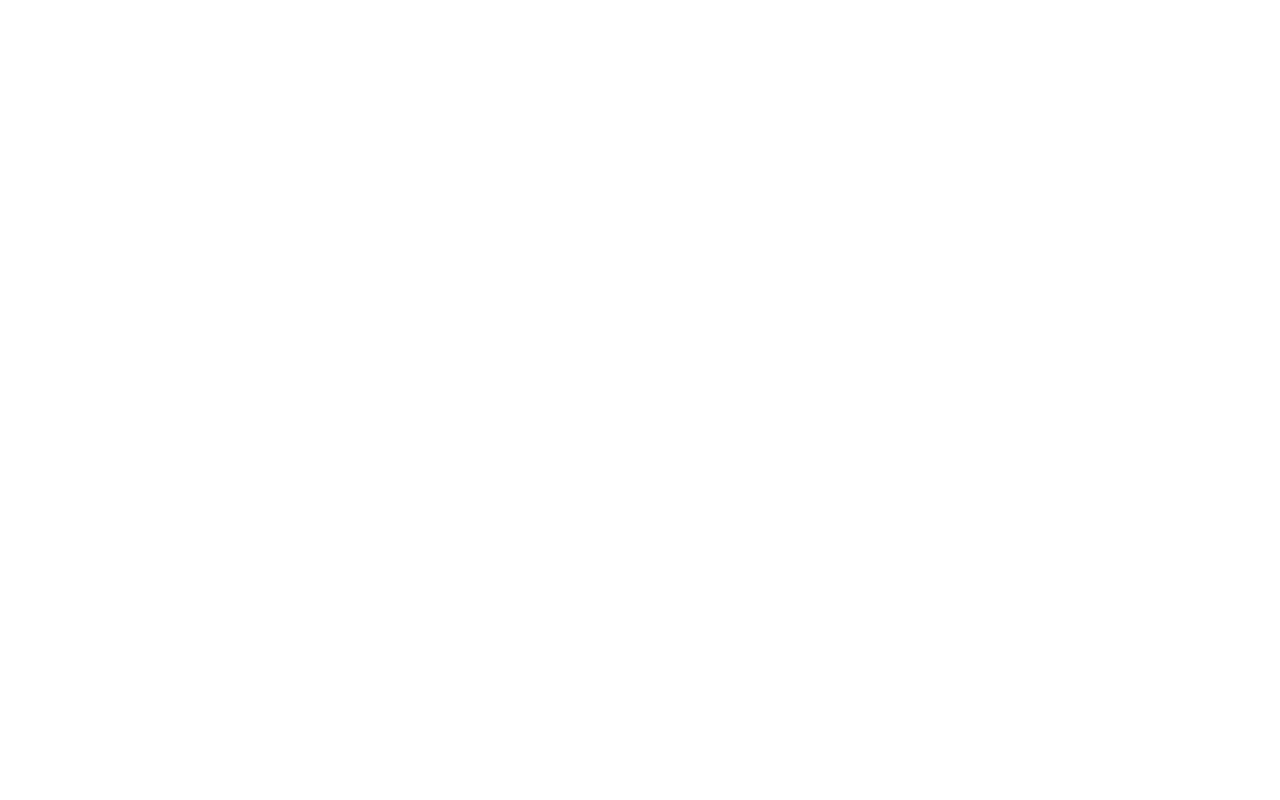
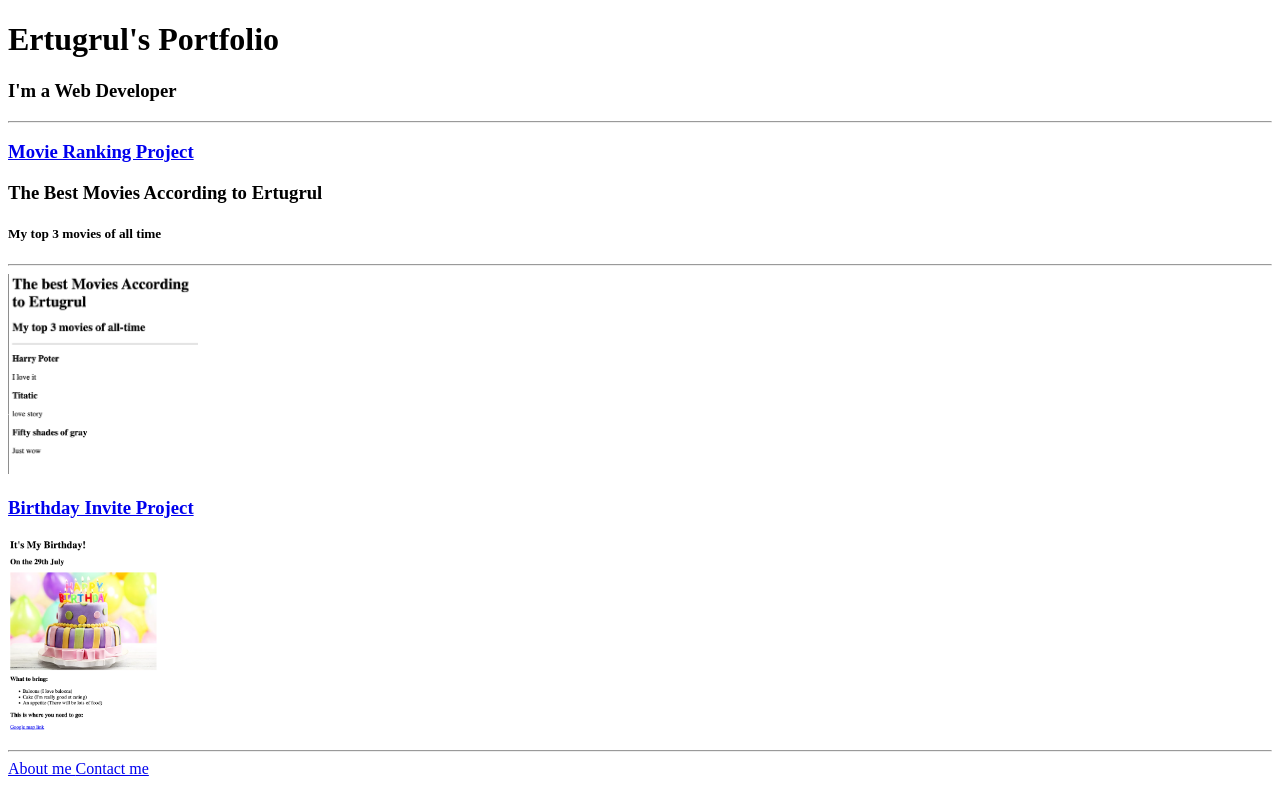
Before and after one commit to ecoskuner/html-portfolio, a plain HTML site: page index.html in a window 1280 px wide. Drawn offline with Linux system fonts and the light colour scheme.

Commit message:
Add files via upload

```diff
--- a/index.html
+++ b/index.html
@@ -1,15 +1,26 @@
 <!-- TODO 1: Create the HTML Boilerplate -->
+<!DOCTYPE html>
+<html lang="en">
+<head>
+    <meta charset="UTF-8">
+    <meta name="viewport" content="width=device-width, initial-scale=1.0">
+    <title>My Birthday</title>
+</head>
+<body>
+    <h1> Ertugrul's Portfolio</h1>
+    <h3> I'm a Web Developer</h3>
+<hr>
 
-<!-- TODO 2: Add Your previous projects' HTML into the public folder -->
+<h3><a href="./public/movie-ranking.html">Movie Ranking Project</a></h3>
+<h3> The Best Movies According to Ertugrul</h3>
+<h5>My top 3 movies of all time </h5>
 
-<!-- TODO 3: Take screenshots of your project previews and add the images to the images folder -->
-
-<!-- TODO 4: Add titles/subtitles etc. -->
-
-<!-- TODO 5: Add a link to the project pages -->
-
-<!-- TODO 6: Add images to show the project previews
-HINT for TODO 6: You can use the height attribute set to 200 to make the image smaller:
-https://developer.mozilla.org/en-US/docs/Web/HTML/Element/img#attr-height -->
-
-<!-- TODO 7: Add the Contact Me and About Me page links -->
+<hr>
+<img src="./assets/images/Erto Movie.png" height="200" alt="Movie Ranking" />
+<h3><a href="./assets/images/Birthday.png" height="200" >Birthday Invite Project</a></h3>
+<img src="./assets/images/Birthday.png" height="200" alt="Birthday"/>
+<hr>
+<a href="./public/about.html">About me </a>
+<a href="./public/contact.html">Contact me </a>
+</body>
+</html>
```
